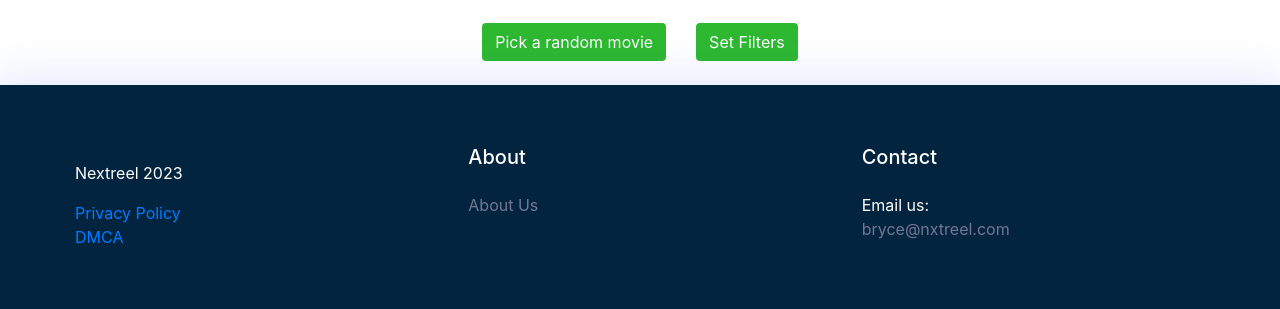
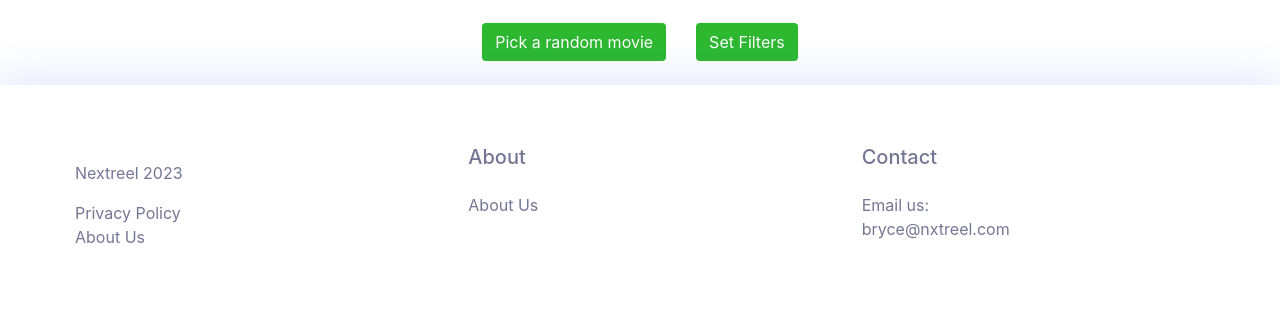
Before and after one commit to bharm16/nextreel-lite, a Flask app: page / in a window 1280 px wide. Shown: the part 671-980 px from the top of the page. Run offline with Flask 3, Linux system fonts and the light colour scheme; some libraries are stand-ins or nearby versions.

Commit message:
html changes

```diff
--- a/static/styles/footer.css
+++ b/static/styles/footer.css
@@ -22,8 +22,9 @@ html, body {
     webkit-box-shadow: 0 8px 48px 8px rgba(47, 91, 234, 0.175);
     box-shadow: 0 8px 48px 8px rgba(47, 91, 234, 0.175);
     padding: 60px;
-    background-color: #02243FFF;
-    color: #fff;
+    background-color: transparent;
+        color: #747794;
+
 }
 
 
@@ -104,6 +105,8 @@ html, body {
 .footer_area .row .col-xl-auto {
     padding-right: 25px;
     padding-left: 25px;
+        color: #747794;
+
 }
 
 .single-footer-widget {
@@ -116,7 +119,7 @@ html, body {
 }
 .single-footer-widget .copywrite-text a:hover,
 .single-footer-widget .copywrite-text a:focus {
-    color: #3f43fd;
+    color: #747794FF;
 }
 .single-footer-widget .widget-title {
     margin-bottom: 1.5rem;
@@ -129,15 +132,20 @@ html, body {
 }
 .single-footer-widget .footer_menu li a:hover,
 .single-footer-widget .footer_menu li a:focus {
-    color: #3f43fd;
+    color: #747794FF;
 }
 .single-footer-widget .footer_menu li:last-child a {
     margin-bottom: 0;
+        color: #747794;
+
 }
 
 .footer_social_area {
     position: relative;
     z-index: 1;
+        color: #747794;
+
+
 }
 .footer_social_area a {
     border-radius: 50%;
@@ -145,7 +153,7 @@ html, body {
     text-align: center;
     width: 40px;
     display: inline-block;
-    background-color: #02243f;
+    background-color: #747794;
     line-height: 40px;
     -webkit-box-shadow: none;
     box-shadow: none;
@@ -153,10 +161,12 @@ html, body {
 }
 .footer_social_area a i {
     line-height: 36px;
+        color: #747794;
+
 }
 .footer_social_area a:hover,
 .footer_social_area a:focus {
-    color: #02243f;
+    color: #747794;
 }
 
 @-webkit-keyframes bi-cycle {
@@ -178,9 +188,24 @@ html, body {
 }
 ol li, ul li {
     list-style: none;
+        color: #747794;
+
 }
 
 ol, ul {
     margin: 0;
     padding: 0;
+        color: #747794;
+
 }
+
+
+.section_padding_0_130{
+            color: #747794;
+
+}
+
+a {
+                color: #747794;
+
+}
--- a/static/styles/navbar.css
+++ b/static/styles/navbar.css
@@ -4,7 +4,7 @@
 
         /* Custom button styles */
         .btn-custom {
-            background-color: #19c20c !important;
+            background-color: #2bb030 !important;
             color: #ffffff !important;
             border: none;
             margin-right: 15px;
@@ -13,7 +13,7 @@
 
         /* Hover effect for custom buttons */
         .btn-custom:hover {
-            background-color: #19c20c;
+            background-color: #2bb030;
         }
 
         /* Custom logo button styles */
@@ -35,10 +35,10 @@
 
     /* Styling for the logo image */
     .navbar img {
-        max-height: 200px;  /* Adjust as needed */
-        max-width: 200px;  /* Adjust as needed */
+        max-height: 150px;  /* Adjust as needed */
+        max-width: 150px;  /* Adjust as needed */
         /*display: inline;  !* Ensure image is block-level *!*/
-        margin-top: -25px;
+        /*margin-top: -25px;*/
 
 
 
--- a/templates/footer.html
+++ b/templates/footer.html
@@ -26,7 +26,7 @@
                         <p>Nextreel 2023</p>
                         <ul>
                             <li><a href="#">Privacy Policy</a></li>
-                            <li><a href="#">DMCA</a></li>
+                                <li><a href="#">About Us</a></li>
 
                         </ul>
 
--- a/templates/home.html
+++ b/templates/home.html
@@ -29,6 +29,7 @@
             box-shadow: none;      /* Remove shadow */
             border-radius: 0;      /* Remove rounded corners */
         }
+
     </style>
 </head>
 
```
Also changed, not shown: templates/movie.html (+9 -10 lines).
